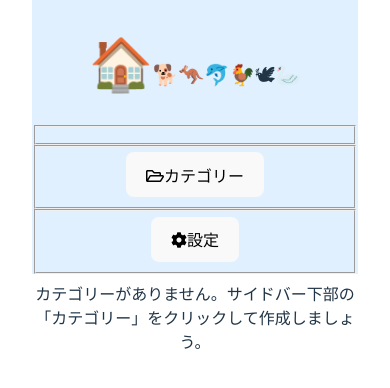
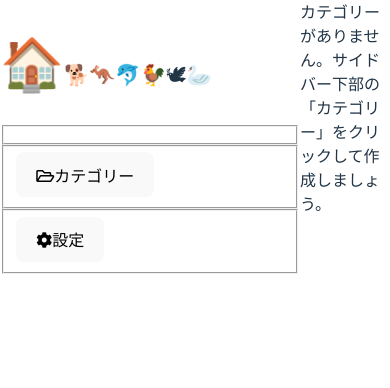
Before and after one commit to kakei-akihiko/portal, a Vue app: page / in a window 390 px wide. Shown: the top 388 px of the page. Built offline with nearby package versions, Linux system fonts and the light colour scheme.

Commit message:
サイドバーを左端に移動

```diff
--- a/src/components/layouts/TheMainLayout.vue
+++ b/src/components/layouts/TheMainLayout.vue
@@ -6,55 +6,29 @@ const props = defineProps({
   mainPanelScroll: Boolean
 })
 
-const mainPanelClass = computed(() => {
+const entireClass = computed(() => {
   return {
-    'col-sm-8': !props.noSidebar,
-    'col-sm-12': props.noSidebar,
-    'col-md-9': !props.noSidebar,
-    'col-md-12': props.noSidebar,
-    'h-100-sm': true,
-    'panel-main': true,
-    'overflow-auto': props.mainPanelScroll
+    'no-sidebar': props.noSidebar,
+    'entire': true
   }
 })
 </script>
 
 <template>
-  <div class="container-fluid h-100 container-main">
-    <div class="row h-100">
-      <div
-        v-if="!noSidebar"
-        class="col-sm-4 col-md-3 col-12 h-100-sm sidebar pr-0"
-      >
-        <!-- .pr-3はスクロールバーの位置調整用 -->
-        <div class="h-100 pr-3">
-          <slot name="sidebar"/>
-        </div>
-      </div>
-
-      <div
-        cols="12"
-        :class="mainPanelClass"
-      >
-        <slot name="panel-main"/>
-      </div>
-    </div>
+  <div :class="entireClass">
+    <slot name="sidebar"/>
+    <slot name="panel-main"/>
   </div>
 </template>
 
 <style>
-.sidebar {
-  background: #E0F0FF;
-  overflow-y: auto;
+.entire {
+  height: 100%;
+  display: grid;
+  grid-template-columns: 300px 1fr;
 }
 
-.panel-main {
-  padding-top: .5rem;
-}
-
-@media (min-width: 768px) {
-  .h-100-sm {
-    height: 100%
-  }
+.no-sidebar .sidebar {
+  display: none;
 }
 </style>
--- a/src/style.css
+++ b/src/style.css
@@ -58,13 +58,6 @@ button:focus-visible {
   padding: 2em;
 }
 
-#app {
-  max-width: 1280px;
-  margin: 0 auto;
-  padding: 2rem;
-  text-align: center;
-}
-
 @media (prefers-color-scheme: light) {
   :root {
     color: #213547;
```
